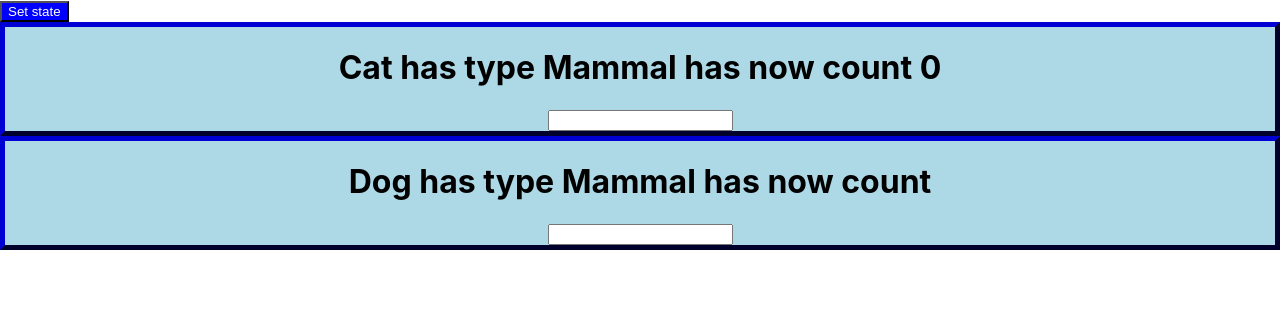
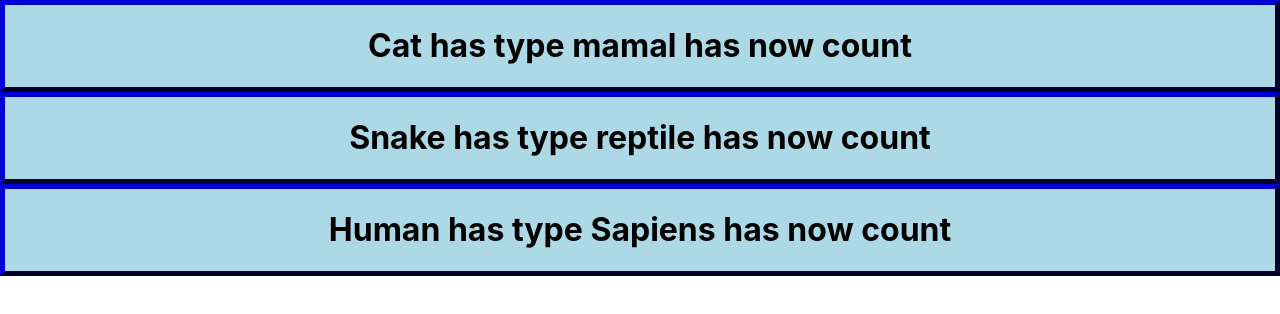
Before and after one commit to lovemapa/reactBurgers, a React (Create React App) app: page / in a window 1280 px wide. Shown: the top 314 px of the page. Built offline with nearby package versions, Linux system fonts and the light colour scheme.

Commit message:
splicing array

```diff
--- a/src/Animals/Animals.js
+++ b/src/Animals/Animals.js
@@ -7,8 +7,8 @@ export default function Animals(props) {
 
     return (
         <div className="Animals">
-            <h1>{props.name} has type {props.type} has now count {props.value}</h1>
-            <input type='text' onChange={props.changeEvent} />
+            <h1 onClick={props.click}>  {props.name} has type {props.value} has now count {props.count} </h1>
+
         </div>
     )
 }
--- a/src/App.js
+++ b/src/App.js
@@ -1,45 +1,60 @@
-import React, { useState } from 'react';
+import React, { Component } from 'react';
 
 import Animals from './Animals/Animals'
 import './App.css';
 
-function App() {
-  const style = {
-   color:'white',
-   backgroundColor:'blue'
+class App extends Component {
+
+
+
+  state = {
+    persons: [
+      { name: "Cat", type: "mamal" },
+      { name: "Snake", type: "reptile" },
+      { name: "Human", type: "Sapiens" }
+    ],
+    showAnimals: true,
+    count: 0
   }
-  const [animalState, setAnimals] = useState({
-    animals: [{
-      name: "Cat", type: "Mammal"
-    },
-    {
-      name: "Dog", type: "Mammal"
-    }],
-    count: 0
-  })
 
-  const setState = (newName) => {
-    setAnimals({
-      animals: [{
-        name: newName, type: "Mammal"
-      },
-      {
-        name: "Human", type: "Mammal"
-      }],
-      count: animalState.count + 1
+  changeState = () => {
+    const s = this.state.showAnimals
+    this.setState({
 
+      pesons: [
+        { name: "Dog", type: "mamal" },
+        { name: "Lizar", type: "reptile" }
+      ],
+      count: this.state.count + 1,
+      showAnimals: !s
     })
   }
-  return (
-    <div>
-      <button style={style} onClick={setState.bind(this, 'OP Tandon')}>Set state</button>
-      <Animals name={animalState.animals[0].name} type={animalState.animals[0].type} value={animalState.count} />
-      <Animals name={animalState.animals[1].name} type={animalState.animals[1].type} />
 
-    </div>
+  deletePerson = (personIndex) => {
+
+    let persons = [...this.state.persons]
+    persons.splice(personIndex, 1)
+    this.setState({ persons: persons })
+  }
 
 
-  );
+
+
+  render() {
+
+    return (<div>
+      {this.state.persons.map((persons, index) => {
+        return <Animals
+          click={() => this.deletePerson(index)}
+          name={persons.name}
+          value={persons.type} />
+      })}
+
+
+
+
+    </div >)
+  }
 }
 
 export default App;
```
